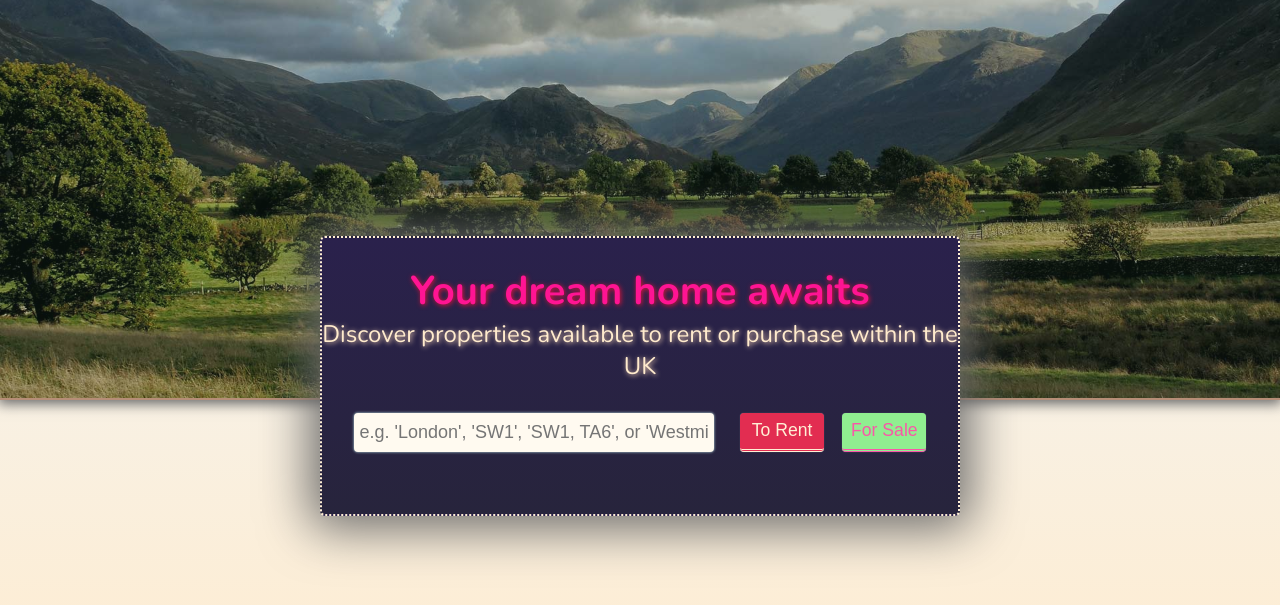
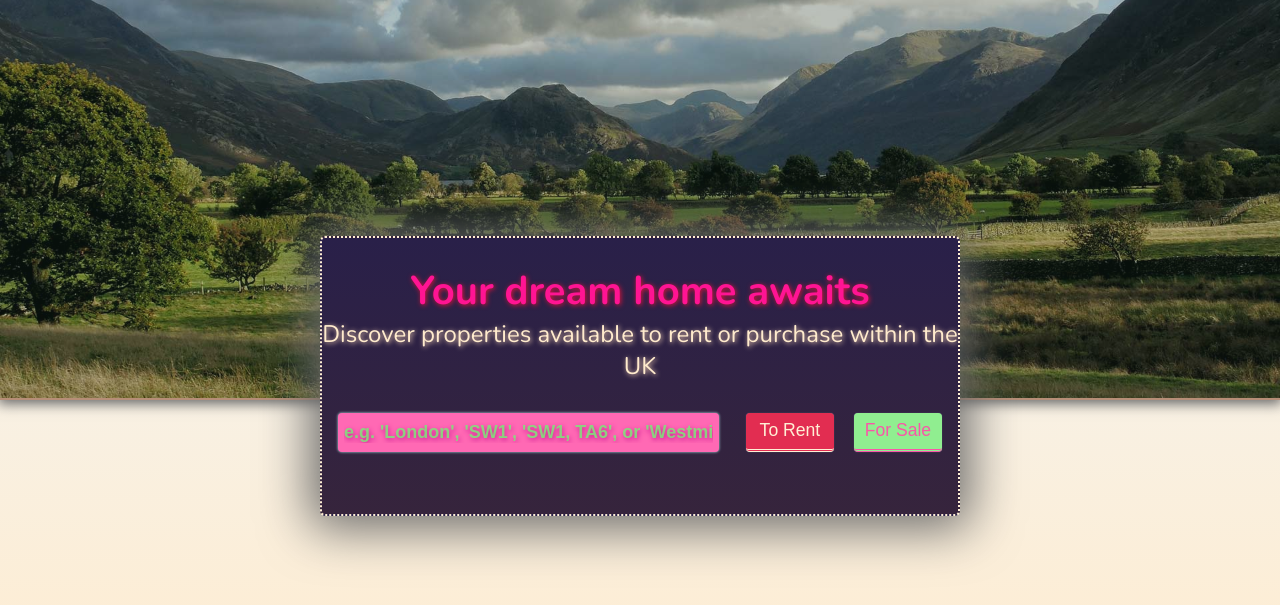
Before and after one commit to Schnarfengargle123/Shitemove, a PHP site: page / in a window 1280 px wide. Shown: the part 44-649 px from the top of the page. Run offline with PHP 8.4, Linux system fonts and the light colour scheme; data that the repository does not hold is empty.

Commit message:
Additional style changes

```diff
--- a/public/styles/main.css
+++ b/public/styles/main.css
@@ -115,7 +115,8 @@ header {
 
 .search-box {
     /* background-color: rgb(49, 46, 76); */
-    background-image: linear-gradient(to bottom, rgb(42, 33, 76), rgb(39, 36, 60));
+    /* background-image: linear-gradient(to bottom, rgb(42, 33, 76), rgb(39, 36, 60)); */
+    background-image: linear-gradient(to bottom, rgb(41, 32, 73), rgb(54, 36, 60));
     width: 50%;
     height: 35%;
     display: flex;
@@ -162,7 +163,7 @@ header {
     flex-direction: row;
     justify-content: space-between;
     align-items: center;
-    width: 90%;
+    width: 95%;
     height: 50%;
 }
 
@@ -170,14 +171,24 @@ header {
     width: 63%;
     height: 35%;
     font-size: large;
+    font-weight: 700;
+    color: lightgreen;
+    text-shadow: 1px 2px 5px rgb(202, 25, 146);
     padding: 0 1%;
     border-radius: 4px;
     border: none;
     outline: 2px dotted limegreen;
     box-shadow: 0 0 2px 1px slategray;
     outline: none;
+    background-color: hotpink;
+    caret-color: lightgreen;
+
     transition: 200ms;
-    background-color: floralwhite;
+}
+
+.search-box__controls input::placeholder {
+    color: rgba(119, 241, 119, 0.792);
+    text-shadow: 1px 2px 5px rgb(202, 25, 146);
 }
 
 .search-box__controls input:focus {
```
